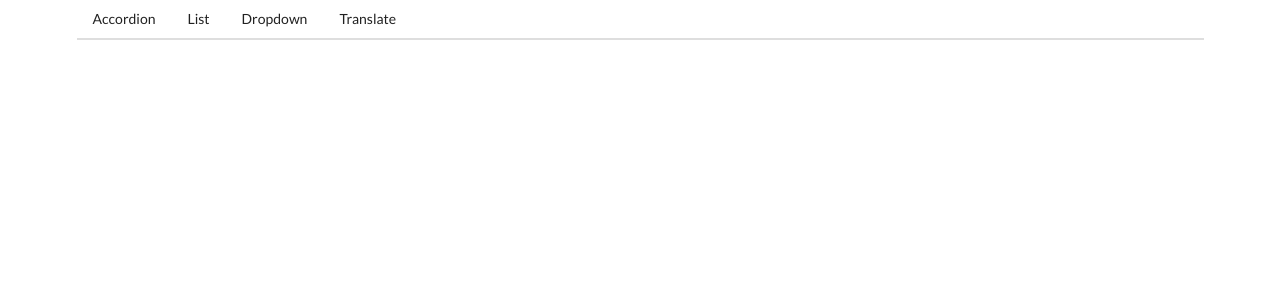
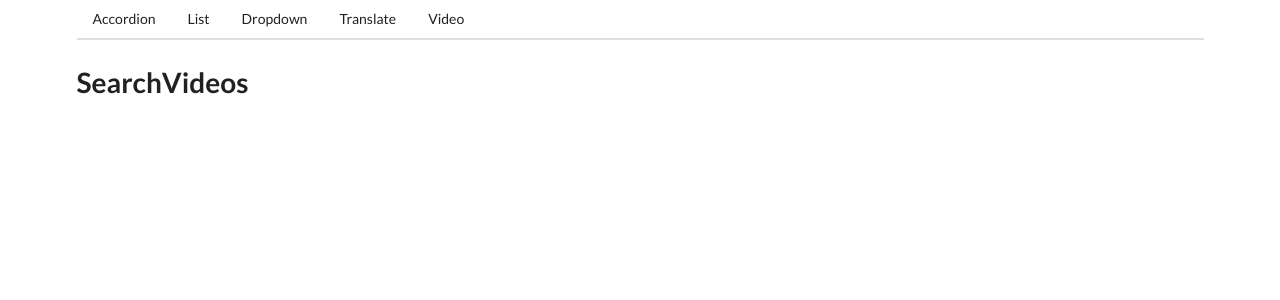
Before and after one commit to Tooommm/widgets, a React (Create React App) app: page /video in a window 1280 px wide. Shown: the top 300 px of the page. Built offline with nearby package versions, Linux system fonts and the light colour scheme.

Commit message:
squellette pour composant video

```diff
--- a/src/App.js
+++ b/src/App.js
@@ -4,6 +4,7 @@ import Search from './components/Search';
 import Dropdown from './components/Dropdown';
 import Translate from './components/Translate';
 import Header from './components/Header';
+import Video from './components/Video';
 import Route from './components/Route';
 
 const items = [
@@ -54,6 +55,9 @@ export default () => {
       <Route path="/translate">
         <Translate  />
       </Route>
+      <Route path="/video">
+        <Video  />
+      </Route>
     </div>
 
   );
--- a/src/components/Header.js
+++ b/src/components/Header.js
@@ -16,6 +16,9 @@ const Header = () => {
       <Link href="/translate" className="item">
         Translate
       </Link>
+      <Link href="/video" className="item">
+        Video
+      </Link>
     </div>
   );
 };
--- /dev/null
+++ b/src/components/Video.js
@@ -0,0 +1,8 @@
+import React from 'react';
+
+
+const Video = () => {
+  return <h1>SearchVideos</h1>
+};
+
+export default Video;
```
